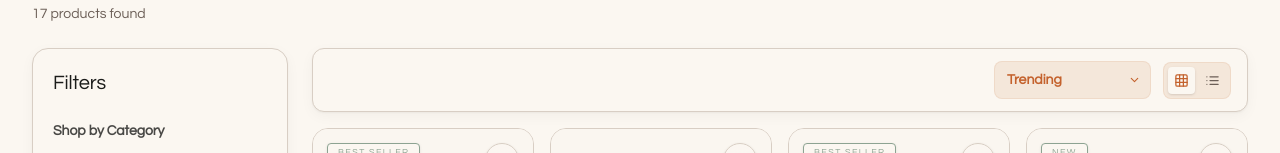
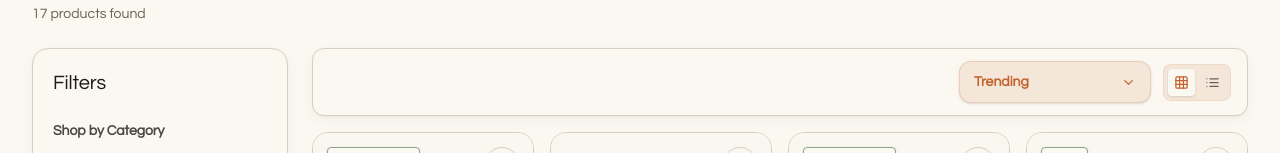
Before and after one commit to amahdy59/Hajarafaapp, a React (Vite) app: page /products in a window 1280 px wide. Shown: the part 173-326 px from the top of the page. Built offline with nearby package versions, Linux system fonts and the light colour scheme; grey boxes are pictures that could not be loaded.

Commit message:
Refine footer design, update homepage categories styling to Option 3, and add premium CustomDropdown sorting menu

```diff
--- /dev/null
+++ b/src/app/components/ui/CustomDropdown.tsx
@@ -0,0 +1,124 @@
+import { useState, useRef, useEffect } from "react";
+import { ChevronDown, Check } from "lucide-react";
+import { motion, AnimatePresence } from "motion/react";
+import { useAppSettings } from "../../context/AppSettingsContext";
+
+interface DropdownOption {
+  value: string;
+  label: string;
+}
+
+interface CustomDropdownProps {
+  value: string;
+  onChange: (value: string) => void;
+  options: DropdownOption[];
+  className?: string;
+}
+
+export function CustomDropdown({ value, onChange, options, className = "" }: CustomDropdownProps) {
+  const { isRTL } = useAppSettings();
+  const [isOpen, setIsOpen] = useState(false);
+  const containerRef = useRef<HTMLDivElement>(null);
+
+  const selectedOption = options.find(opt => opt.value === value) || options[0];
+
+  // Close when clicking outside
+  useEffect(() => {
+    function handleClickOutside(event: MouseEvent) {
+      if (containerRef.current && !containerRef.current.contains(event.target as Node)) {
+        setIsOpen(false);
+      }
+    }
+    document.addEventListener("mousedown", handleClickOutside);
+    return () => document.removeEventListener("mousedown", handleClickOutside);
+  }, []);
+
+  // Keyboard navigation
+  const handleKeyDown = (e: React.KeyboardEvent) => {
+    if (e.key === "Escape") {
+      setIsOpen(false);
+    } else if (e.key === "Enter" || e.key === " ") {
+      e.preventDefault();
+      setIsOpen(!isOpen);
+    } else if (e.key === "ArrowDown" && isOpen) {
+      e.preventDefault();
+      const currentIndex = options.findIndex(opt => opt.value === value);
+      const nextIndex = (currentIndex + 1) % options.length;
+      onChange(options[nextIndex].value);
+    } else if (e.key === "ArrowUp" && isOpen) {
+      e.preventDefault();
+      const currentIndex = options.findIndex(opt => opt.value === value);
+      const prevIndex = (currentIndex - 1 + options.length) % options.length;
+      onChange(options[prevIndex].value);
+    }
+  };
+
+  return (
+    <div
+      ref={containerRef}
+      className={`relative select-none ${className}`}
+      onKeyDown={handleKeyDown}
+      tabIndex={0}
+      role="combobox"
+      aria-expanded={isOpen}
+      aria-haspopup="listbox"
+      aria-controls="dropdown-listbox"
+    >
+      {/* Trigger Button */}
+      <button
+        onClick={() => setIsOpen(!isOpen)}
+        className="w-full inline-flex items-center justify-between bg-brand-peach dark:bg-zinc-800/80 border border-brand-terracotta/20 hover:border-brand-terracotta/40 px-3.5 py-2.5 rounded-xl text-sm text-brand-terracotta dark:text-brand-peach font-semibold outline-none cursor-pointer active:scale-[0.98] transition-all duration-200 shadow-sm"
+      >
+        <span className="truncate">{selectedOption?.label}</span>
+        <ChevronDown
+          size={15}
+          className={`text-brand-terracotta transition-transform duration-300 flex-shrink-0 ms-2 ${
+            isOpen ? "rotate-180" : "rotate-0"
+          }`}
+        />
+      </button>
+
+      {/* Popover Options */}
+      <AnimatePresence>
+        {isOpen && (
+          <motion.ul
+            id="dropdown-listbox"
+            role="listbox"
+            aria-activedescendant={`opt-${value}`}
+            initial={{ opacity: 0, y: 6, scale: 0.95 }}
+            animate={{ opacity: 1, y: 0, scale: 1 }}
+            exit={{ opacity: 0, y: 6, scale: 0.95 }}
+            transition={{ duration: 0.15, ease: "easeOut" }}
+            className={`absolute z-30 w-full mt-1.5 bg-[#FAF6F0] dark:bg-zinc-900 border border-brand-terracotta/10 dark:border-white/10 rounded-2xl p-1.5 shadow-lg shadow-black/10 max-h-60 overflow-y-auto outline-none focus:outline-none flex flex-col gap-1 ${
+              isRTL ? "right-0" : "left-0"
+            }`}
+          >
+            {options.map((option) => {
+              const isSelected = option.value === value;
+              return (
+                <li
+                  key={option.value}
+                  id={`opt-${option.value}`}
+                  role="option"
+                  aria-selected={isSelected}
+                  onClick={() => {
+                    onChange(option.value);
+                    setIsOpen(false);
+                  }}
+                  className={`flex items-center justify-between px-3 py-2 text-xs sm:text-sm rounded-xl cursor-pointer transition-all duration-150 ${
+                    isSelected
+                      ? "bg-brand-terracotta text-white font-semibold shadow-sm"
+                      : "text-brand-ink-soft dark:text-zinc-350 hover:bg-brand-peach dark:hover:bg-white/5"
+                  }`}
+                >
+                  <span className="truncate">{option.label}</span>
+                  {isSelected && <Check size={14} className="flex-shrink-0 ms-2" />}
+                </li>
+              );
+            })}
+          </motion.ul>
+        )}
+      </AnimatePresence>
+    </div>
+  );
+}
--- a/src/app/pages/Home.tsx
+++ b/src/app/pages/Home.tsx
@@ -64,10 +64,13 @@ export function Home() {
 
           return (
             <div key={cat.slug} className="flex flex-col gap-4">
-              {/* Premium curved card shelf container with organic HSL accent bg */}
+              {/* Premium curved card shelf container with organic soft pastel tint & matching border */}
               <div
-                className="bg-card dark:bg-zinc-900/40 rounded-3xl p-5 sm:p-6 border border-border/50 shadow-[0_8px_30px_rgb(0,0,0,0.01)] relative overflow-hidden"
-                style={{ backgroundImage: `linear-gradient(135deg, ${cat.bgColor}12, transparent 50%)` }}
+                className="bg-card dark:bg-zinc-900/40 rounded-3xl p-5 sm:p-6 border shadow-[0_8px_30px_rgb(0,0,0,0.01)] relative overflow-hidden transition-all duration-300 hover:shadow-md"
+                style={{
+                  backgroundImage: `linear-gradient(135deg, ${cat.bgColor}15, ${cat.bgColor}0a)`,
+                  borderColor: `${cat.bgColor}30`
+                }}
               >
                 {/* Category Header Card */}
                 <div className="flex items-center justify-between mb-4.5 select-none">
--- a/src/app/pages/Products.tsx
+++ b/src/app/pages/Products.tsx
@@ -6,6 +6,7 @@ import { categories, categoryMapping } from "../data/categories";
 import { ProductCard } from "../components/ProductCard";
 import { motion, AnimatePresence } from "motion/react";
 import { useAppSettings } from "../context/AppSettingsContext";
+import { CustomDropdown } from "../components/ui/CustomDropdown";
 
 type SortOption = "featured" | "price-asc" | "price-desc" | "rating" | "new";
 
@@ -158,6 +159,14 @@ export function Products() {
   const filter = searchParams.get("filter");
   const { t, isRTL } = useAppSettings();
 
+  const sortOptions = [
+    { value: "featured", label: t.trending },
+    { value: "price-asc", label: isRTL ? "السعر: من الأقل للأعلى" : "Price: Low to High" },
+    { value: "price-desc", label: isRTL ? "السعر: من الأعلى للأقل" : "Price: High to Low" },
+    { value: "rating", label: isRTL ? "الأعلى تقييماً" : "Top Rated" },
+    { value: "new", label: t.newArrivals },
+  ];
+
   const [view, setView] = useState<"grid" | "list">("grid");
   const [sort, setSort] = useState<SortOption>("featured");
   const [selectedCategories, setSelectedCategories] = useState<string[]>([]);
@@ -268,21 +277,13 @@ export function Products() {
                   )}
                 </button>
 
-                {/* Sort select dropdown inside Row 1 on mobile, next to filters, but aligns next to Grid/List switcher on desktop */}
-                <div className="relative w-40 sm:w-48 lg:hidden">
-                  <select
-                    value={sort}
-                    onChange={e => setSort(e.target.value as SortOption)}
-                    className="appearance-none w-full bg-brand-peach border border-brand-terracotta/10 ps-3 pe-8 py-2 rounded-lg text-sm text-brand-terracotta font-semibold outline-none cursor-pointer focus:border-brand-terracotta"
-                  >
-                    <option value="featured">{t.trending}</option>
-                    <option value="price-asc">{isRTL ? "السعر: من الأقل للأعلى" : "Price: Low to High"}</option>
-                    <option value="price-desc">{isRTL ? "السعر: من الأعلى للأقل" : "Price: High to Low"}</option>
-                    <option value="rating">{isRTL ? "الأعلى تقييماً" : "Top Rated"}</option>
-                    <option value="new">{t.newArrivals}</option>
-                  </select>
-                  <ChevronDown size={13} className="absolute end-2.5 top-1/2 -translate-y-1/2 text-brand-terracotta pointer-events-none" />
-                </div>
+                {/* Custom sort select dropdown inside Row 1 on mobile */}
+                <CustomDropdown
+                  value={sort}
+                  onChange={val => setSort(val as SortOption)}
+                  options={sortOptions}
+                  className="w-40 sm:w-48 lg:hidden"
+                />
               </div>
 
               {/* Row 2 (Mobile) / Right Group (Desktop) */}
@@ -293,21 +294,13 @@ export function Products() {
                 </span>
 
                 <div className="flex items-center gap-3 ms-auto lg:ms-0">
-                  {/* Sort select dropdown for desktop only */}
-                  <div className="relative hidden lg:block">
-                    <select
-                      value={sort}
-                      onChange={e => setSort(e.target.value as SortOption)}
-                      className="appearance-none bg-brand-peach ps-3 pe-8 py-2 rounded-lg text-sm text-brand-terracotta font-semibold outline-none cursor-pointer border border-brand-terracotta/10 focus:border-brand-terracotta"
-                    >
-                      <option value="featured">{t.trending}</option>
-                      <option value="price-asc">{isRTL ? "السعر: من الأقل للأعلى" : "Price: Low to High"}</option>
-                      <option value="price-desc">{isRTL ? "السعر: من الأعلى للأقل" : "Price: High to Low"}</option>
-                      <option value="rating">{isRTL ? "الأعلى تقييماً" : "Top Rated"}</option>
-                      <option value="new">{t.newArrivals}</option>
-                    </select>
-                    <ChevronDown size={13} className="absolute end-2.5 top-1/2 -translate-y-1/2 text-brand-terracotta pointer-events-none" />
-                  </div>
+                  {/* Custom sort select dropdown for desktop only */}
+                  <CustomDropdown
+                    value={sort}
+                    onChange={val => setSort(val as SortOption)}
+                    options={sortOptions}
+                    className="hidden lg:block w-48"
+                  />
 
                   {/* Grid / List view switch (Always visible, grouped on Row 2 for mobile, and side-by-side with sort dropdown on desktop) */}
                   <div className="flex items-center gap-1 bg-brand-peach rounded-lg p-1 border border-brand-terracotta/10">
```
Also changed, not shown: src/app/components/Footer.tsx (+36 -36 lines).
